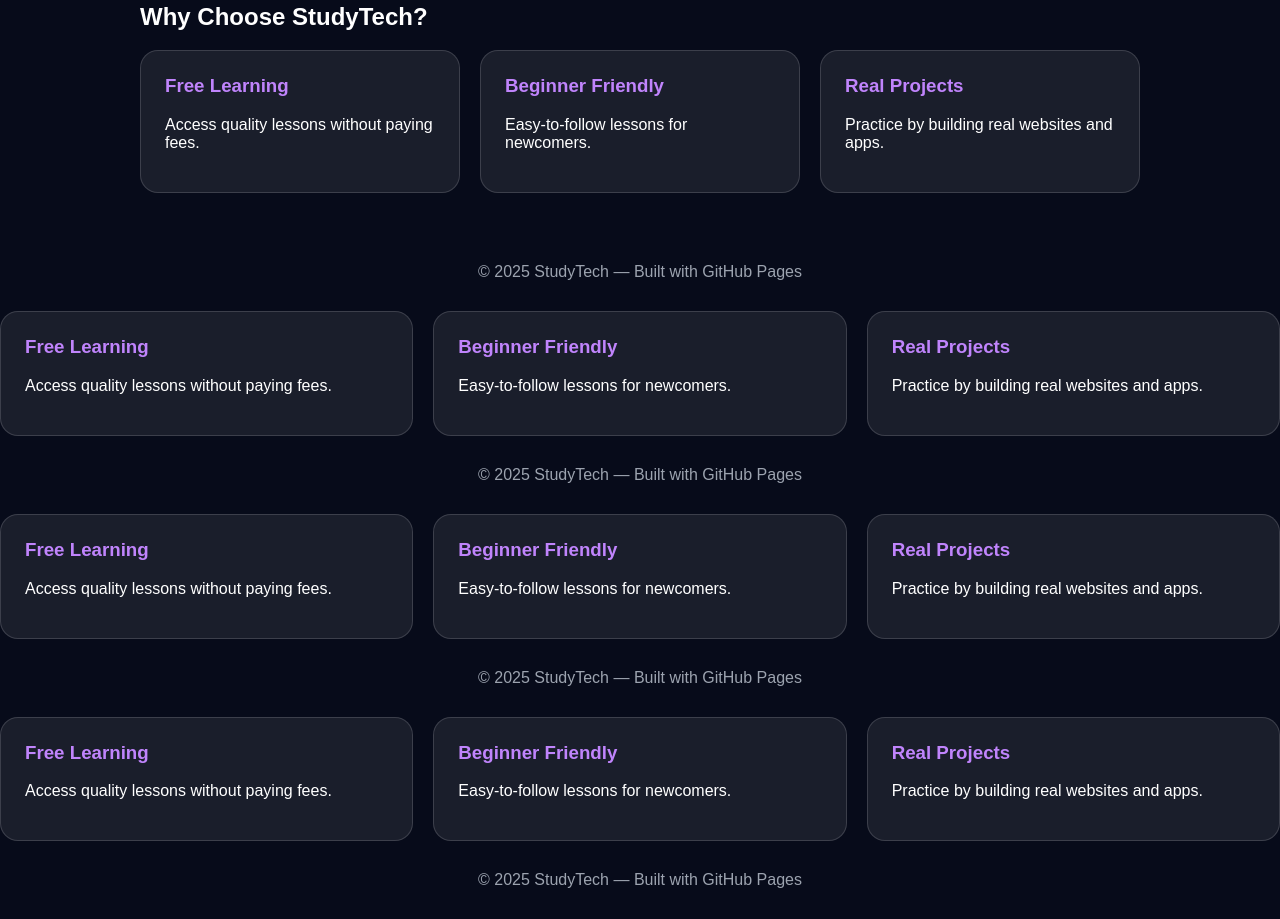
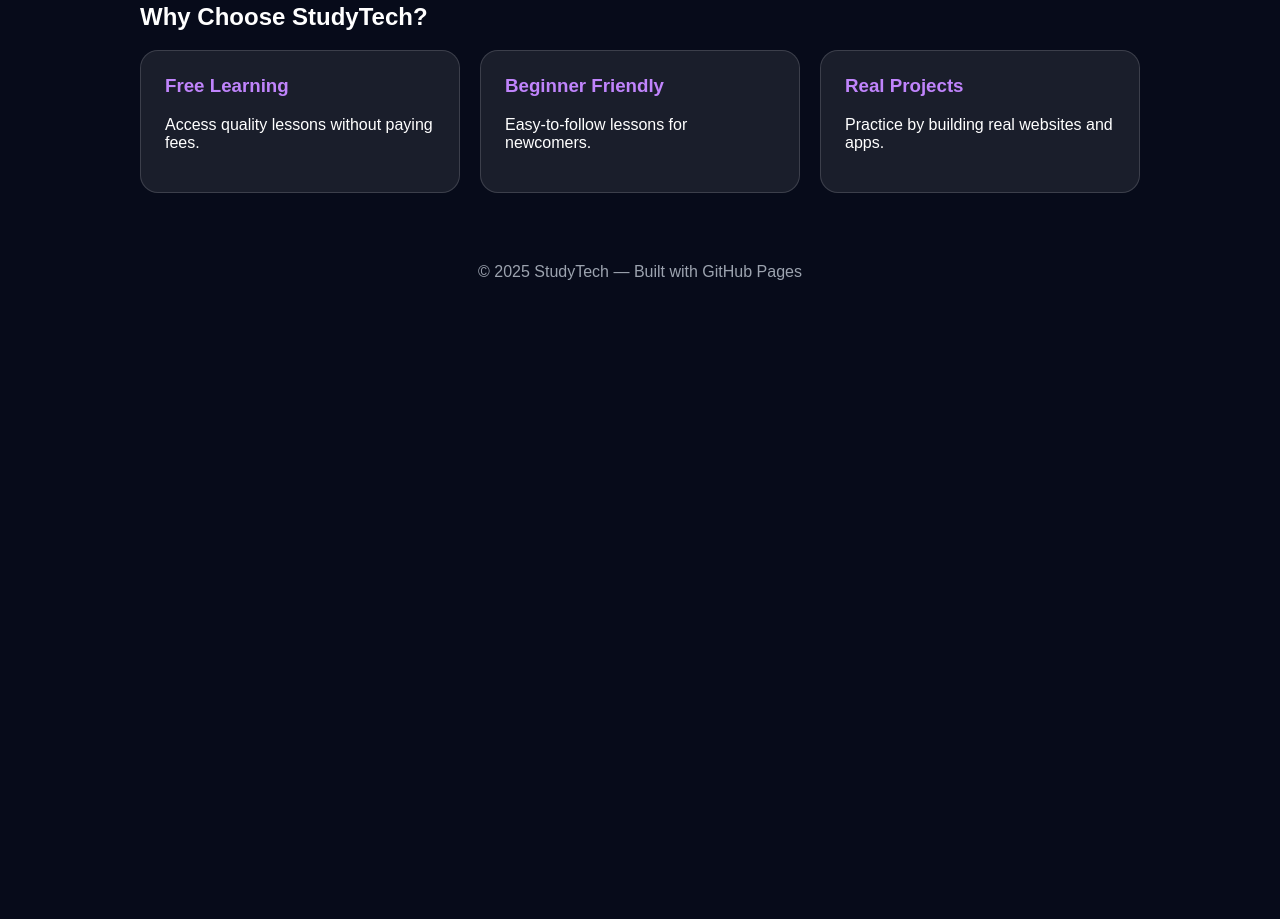
Before and after one commit to zunigaron793-oss/studytech, a plain HTML site: page index.html in a window 1280 px wide. Shown: the part 598-1517 px from the top of the page. After the commit the page ends 909 px from the top, so only its background shows below. Drawn offline with Linux system fonts and the light colour scheme.

Commit message:
Clean up duplicate content in index.html
Removed duplicate sections of content from index.html.

```diff
--- a/index.html
+++ b/index.html
@@ -33,26 +33,4 @@
 </div>
 </div>
 <footer>© 2025 StudyTech — Built with GitHub Pages</footer>
-</body></html><div class="grid">
-<div class="card"><h3>Free Learning</h3><p>Access quality lessons without paying fees.</p></div>
-<div class="card"><h3>Beginner Friendly</h3><p>Easy-to-follow lessons for newcomers.</p></div>
-<div class="card"><h3>Real Projects</h3><p>Practice by building real websites and apps.</p></div>
-</div>
-</div>
-<footer>© 2025 StudyTech — Built with GitHub Pages</footer>
-</body></html><div class="grid">
-<div class="card"><h3>Free Learning</h3><p>Access quality lessons without paying fees.</p></div>
-<div class="card"><h3>Beginner Friendly</h3><p>Easy-to-follow lessons for newcomers.</p></div>
-<div class="card"><h3>Real Projects</h3><p>Practice by building real websites and apps.</p></div>
-</div>
-</div>
-<footer>© 2025 StudyTech — Built with GitHub Pages</footer>
-</body></html><div class="grid">
-<div class="card"><h3>Free Learning</h3><p>Access quality lessons without paying fees.</p></div>
-<div class="card"><h3>Beginner Friendly</h3><p>Easy-to-follow lessons for newcomers.</p></div>
-<div class="card"><h3>Real Projects</h3><p>Practice by building real websites and apps.</p></div>
-</div>
-</div>
-<footer>© 2025 StudyTech — Built with GitHub Pages</footer>
-</body>
-</html>
+</body></html>
```
